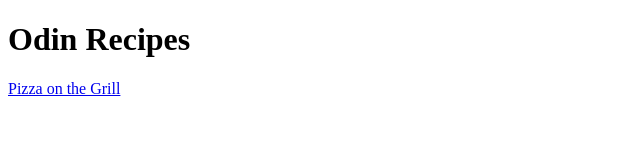
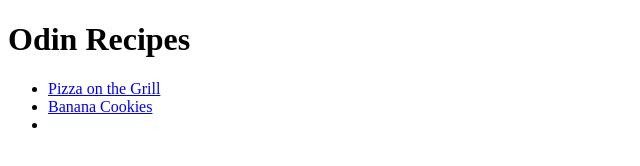
Before and after one commit to stormynight747/odin-recipes, a plain HTML site: page index.html in a window 1280 px wide. Shown: the whole page, without its empty margins (0-640 px from the left). Drawn offline with Linux system fonts and the light colour scheme.

Commit message:
Created cookies.html
Created cookies.html in /recipes. Created
boilerplate. Added image of cookies and updated
image credits and recipe credits in README.md.
Linked cookies.html in index.html.

```diff
--- a/index.html
+++ b/index.html
@@ -7,8 +7,11 @@
 </head>
 <body>
     <h1>Odin Recipes</h1>
-
-    <a href="recipes/pizza.html">Pizza on the Grill</a>
+        <ul>
+            <li><a href="recipes/pizza.html">Pizza on the Grill</a></li>
+            <li><a href="recipes/cookies.html">Banana Cookies</a> </li>
+            <li></li>
+        </ul>
 
 </body>
 </html>
```
Also changed, not shown: recipes/cookies.html (added, +20 -0 lines), 1 other file.
